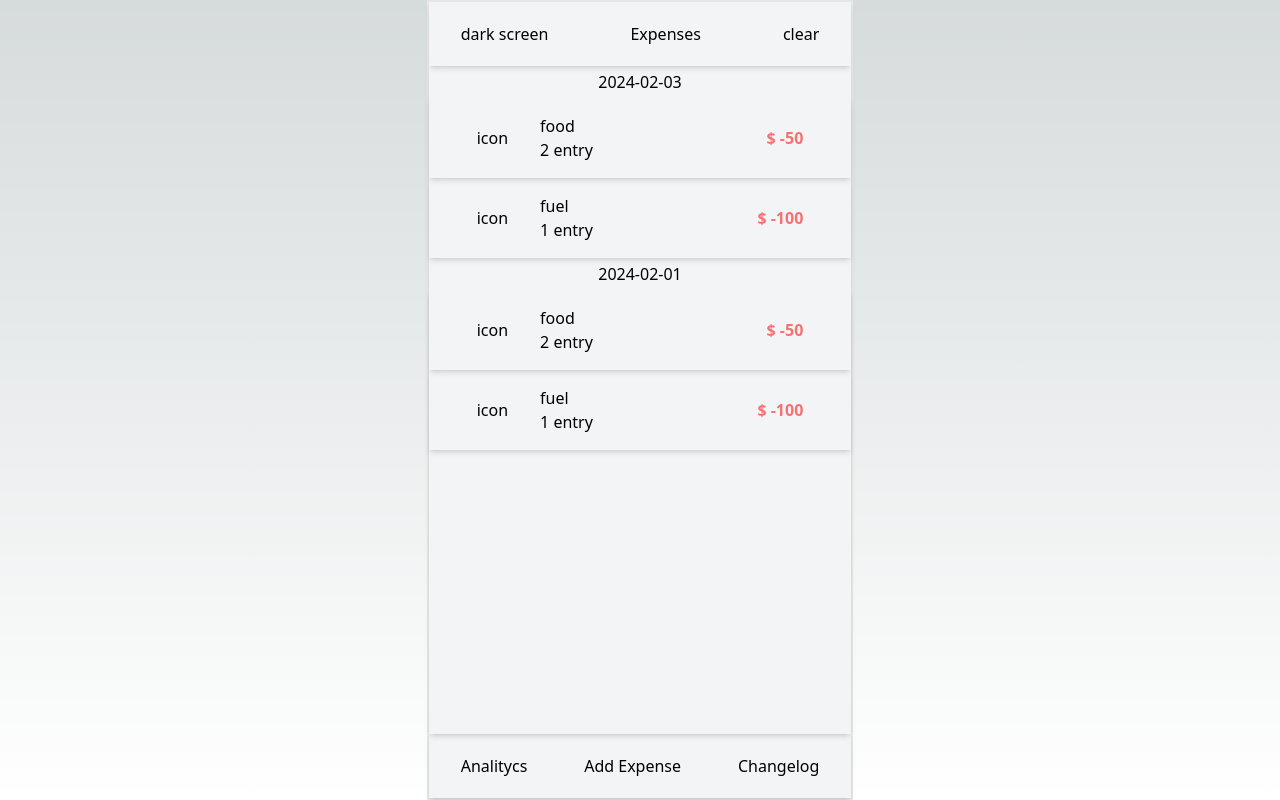
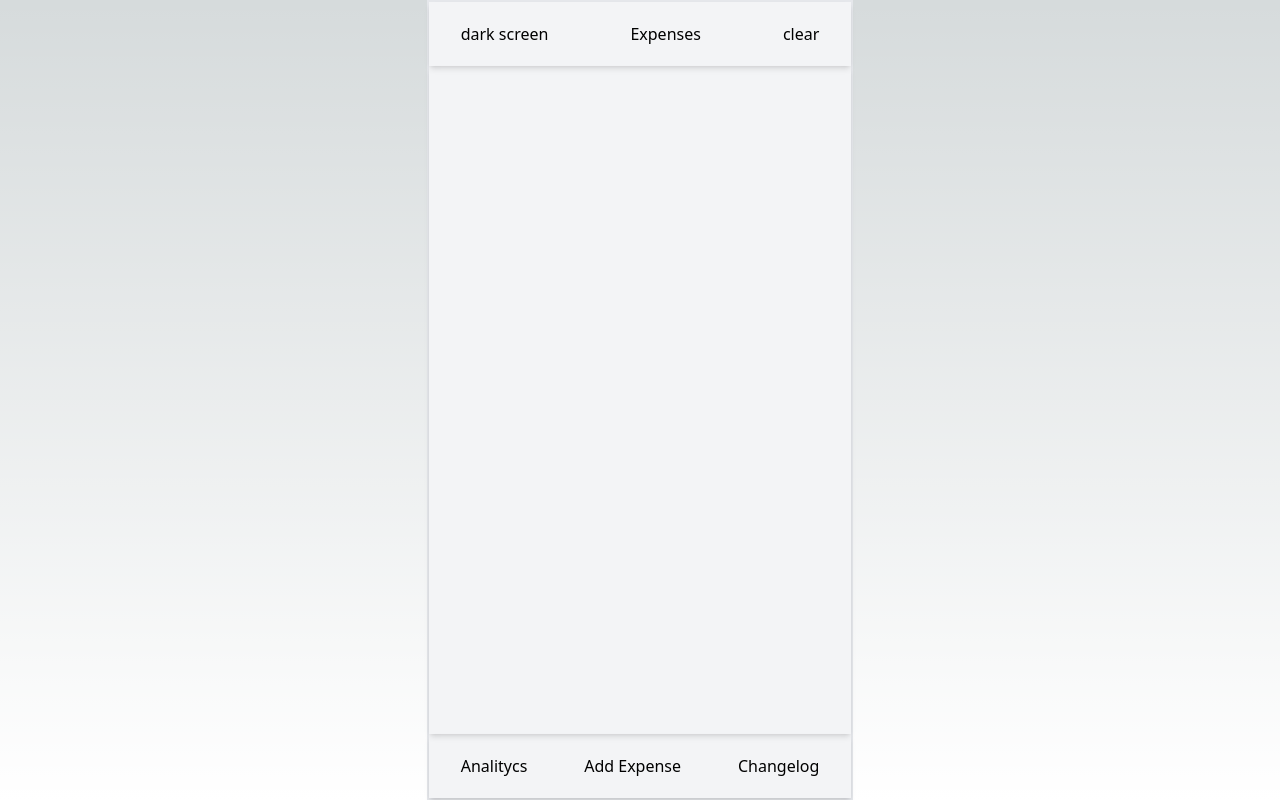
Before and after one commit to LukaszSinica/expense-list, a Next.js app: page / in a window 1280 px wide. Built offline with nearby package versions, Linux system fonts and the light colour scheme.

Commit message:
update
Adding reducer and context to the app,
Adding reducer to add expenses,
Adding reducer to clear expenses,
Adding data refreshing.

```diff
--- a/next.config.mjs
+++ b/next.config.mjs
@@ -1,4 +1,6 @@
 /** @type {import('next').NextConfig} */
-const nextConfig = {};
+const nextConfig = {
+    reactStrictMode: false,
+};
 
 export default nextConfig;
--- a/src/app/expenseProvider.tsx
+++ b/src/app/expenseProvider.tsx
@@ -1,16 +1,54 @@
 'use client'
-import React from 'react'
+import React, { useContext } from 'react'
+import { expenseReducer, initializer } from './expenseReducer'
+import { ExpenseDate } from './lib/expesneListTypes';
 
-export const ExpenseContext = React.createContext({})
+interface ExpenseState {
+  date: string;
+  category: string;
+  amount: number;
+  icon: string;
+}
+
+interface ExpenseContextType {
+  expenses: ExpenseState[];
+  addToExpense: (item: any) => void;
+  removeFromExpense: (item: any) => void;
+  clearExpense: () => void;
+  getExpenseList: () => ExpenseDate;
+}
+
+export const ExpenseContext = React.createContext<ExpenseContextType | undefined>(undefined);
 
 export default function ExpenseProvider({
   children,
 }: {
   children: React.ReactNode
 }) {
+  const [expenses, dispatch] = React.useReducer(expenseReducer, [], initializer)
+
+  const addToExpense = (item: any) => dispatch({ type: "ADD_TO_EXPENSE", item });
+  const removeFromExpense = (item: any) => dispatch({ type: "REMOVE_FROM_EXPENSE", item });
+  const clearExpense = () => dispatch({ type: "CLEAR_EXPENSE" });
+  const getExpenseList = () => expenses;
+
+  const value = { expenses, addToExpense, removeFromExpense, clearExpense, getExpenseList };
+
+  React.useEffect(() => {
+    localStorage.setItem("expenses", JSON.stringify(expenses))
+  }, [expenses])
 
   return (
-    <ExpenseContext.Provider value="dark">{children}</ExpenseContext.Provider>
+    <ExpenseContext.Provider value={value}>
+      {children}
+    </ExpenseContext.Provider>
   )
+}
 
-}
+export const useExpense = () => {
+  const context = useContext(ExpenseContext);
+  if (!context) {
+      throw new Error('useExpense must be used within an ExpenseProvider');
+  }
+  return context;
+};
--- a/src/app/expenseReducer.tsx
+++ b/src/app/expenseReducer.tsx
@@ -1,28 +1,64 @@
-const initialState: [] = [];
+import { ExpenseDate } from "./lib/expesneListTypes";
 
-export const initializer = (initialValue = initialState) =>
-    JSON.parse(localStorage.getItem('expenses') ?? '[]') || initialValue;
+const initialState: ExpenseDate[] = [];
+
+export const initializer = (initialValue = initialState) => {
+    if (typeof window !== "undefined") {
+        try {
+            const expenses = JSON.parse(localStorage.getItem('expenses') || '[]');
+            return expenses || initialValue; // Zwracaj expenses jeśli są, w przeciwnym razie initialValue
+        } catch (error) {
+            console.error("Failed to initialize state from localStorage", error);
+            return initialValue;
+        }
+    }
+    return initialValue;
+}
 
 export const expenseReducer = (state: any, action: any) => {
     switch (action.type) {
-        case "ADD_TO_EXPENSE":
-        return state.find((item: any) => item.name === action.item.name)
-            ? state.map((item: any) =>
-                item.name === action.item.name
-                ? {
-                    ...item,
-                    quantity: item.quantity + 1
-                    }
-                : item
-            )
-            : [...state, { ...action.item, quantity: 1 }];
+        case "ADD_TO_EXPENSE": {
+            const { date, category, amount, icon } = action.item;
+            const newState = { ...state };
 
-        case "REMOVE_FROM_EXPENSE":
-            return state.filter((item: any) => item.name !== action.item.name);
+            if (!newState[date]) {
+                newState[date] = {};
+            }
 
-        case "CLEAR_EXPENSE":
+            if (!newState[date][category]) {
+                newState[date][category] = { amount: 0, entries: 0, icon: icon };
+            }
+
+            newState[date][category].amount += amount;
+            newState[date][category].entries += 1;
+
+            localStorage.setItem('expenses', JSON.stringify(newState));
+
+            return newState;
+        }
+        case "REMOVE_FROM_EXPENSE": {
+            const { date, category, amount } = action.item;
+            const newState = { ...state };
+
+            if (newState[date] && newState[date][category]) {
+                newState[date][category].amount -= amount;
+                newState[date][category].entries -= 1;
+
+                if (newState[date][category].amount <= 0) {
+                    delete newState[date][category];
+                }
+            }
+            localStorage.setItem('expenses', JSON.stringify(newState));
+
+            return newState;
+        }
+        case "CLEAR_EXPENSE": {
+            localStorage.removeItem('expenses');
             return initialState;
-
+        }
+        case "GET_EXPENSE_LIST": {
+            return state;
+        }
         default:
             return state;
     }
@@ -33,12 +69,15 @@ export const addToExpense = (item: any) => ({
     item
 });
 
-
 export const removeFromExpense = (item: any) => ({
-    type: "REMOVE_FROM_CART",
+    type: "REMOVE_FROM_EXPENSE",
     item
 });
 
 export const clearExpense = () => ({
-    type: "CLEAR_CART"
+    type: "CLEAR_EXPENSE"
 });
+
+export const getExpenseList = () => ({
+    type: "GET_EXPENSE_LIST"
+});
--- a/src/app/lib/expenseListDataTest.tsx
+++ b/src/app/lib/expenseListDataTest.tsx
@@ -1,30 +1,20 @@
-interface ExpenseDetails {
+interface ExpenseTestDetails {
     amount: number;
     entries: number;
     icon: string | React.ReactElement
 }
 
-interface ExpenseCategory {
-    [category: string]: ExpenseDetails;
+interface ExpenseTestCategory {
+    [category: string]: ExpenseTestDetails;
 }
 
-interface ExpenseDay {
-    [day: string]: ExpenseCategory;
-}
-
-interface ExpenseMonth {
-    [month: string]: ExpenseDay;
-}
-
-interface ExpenseYear {
-    [year: string]: ExpenseMonth;
+interface ExpenseTestDate {
+    [date: string]: ExpenseTestCategory;
 }
 
 
-export const expenseListDataTest: ExpenseYear = {
-    "2024": {
-        "02": {
-            "03": {
+export const expenseListDataTest: ExpenseTestDate = {
+    "2024-02-03": {
         "food": {
             "amount": 50,
             "entries": 2,
@@ -36,55 +26,34 @@ export const expenseListDataTest: ExpenseYear = {
             "icon": "fuel_icon",
         }
     },
-            "01": {
-                "food": {
-                    "amount": 50,
-                    "entries": 2,
-                    "icon": "food_icon",
-                },
-                "fuel": {
-                    "amount": 100,
-                    "entries": 1,
-                    "icon": "fuel_icon",
-                }
-            },
-        },
-    },
 }
 
 export const getTestData = () => {
     return (
         <>
-            {(Object.keys(expenseListDataTest).map(year =>
-                Object.keys(expenseListDataTest[year]).map(month =>
-                    Object.keys(expenseListDataTest[year][month]).map(day => (
-                        <div key={`${year}-${month}-${day}`} className="flex flex-col w-100 items-center">
-                                <div className="flex h-8 items-center">{`${year}-${month}-${day}`}</div>
-                                {Object.keys(expenseListDataTest[year][month][day]).map(category => (
+            {(Object.keys(expenseListDataTest).map(date => (
+                <div key={date} className="flex flex-col w-100 items-center">
+                    <div className="flex h-8 items-center">{date}</div>
+                    {Object.keys(expenseListDataTest[date]).map(category => (
                         <div key={category} className="flex justify-between shadow-gray shadow-md px-12 py-4 hover:bg-gray-200 w-full">
                             <div className="flex grow-1">
-                                            <div className="self-center">icon</div>
+                                <div className="self-center">{expenseListDataTest[date][category].icon}</div>
                                 <div className="px-8">
                                     <div className="font-medium">
                                         {category}
                                     </div>
                                     <div className="font-extralight">
-                                                    {expenseListDataTest[year][month][day][category].entries} entry
+                                        {expenseListDataTest[date][category].entries} entry
                                     </div>
                                 </div>
                             </div>
                             <div className="self-center text-red-400 font-semibold">
-                                            $ -{expenseListDataTest[year][month][day][category].amount}
+                                $ -{expenseListDataTest[date][category].amount}
                             </div>
                         </div>
                     ))}
                 </div>
-                        )
-                    )
-            )
-            ))
-            }
+            )))}
         </>
     )
-    return
 }
--- /dev/null
+++ b/src/app/lib/getExpenseList.tsx
@@ -0,0 +1,42 @@
+"use client"
+import { useExpense } from "@/app/expenseProvider";
+import React from "react";
+import { ExpenseDate } from "./expesneListTypes";
+
+export const getExpense = () => {
+    const { getExpenseList } = useExpense();
+    const expense = getExpenseList();
+    const [ expenseList, setExpenseList ] = React.useState<ExpenseDate>({})
+
+    React.useEffect(() => {
+        setExpenseList(expense);
+    }, [expense])
+
+    return (
+        <>
+            {(Object.keys(expenseList).map(date => (
+                <div key={date} className="flex flex-col w-100 items-center">
+                    <div className="flex h-8 items-center">{date}</div>
+                    {Object.keys(expenseList[date]).map(category => (
+                        <div id={category} key={category} className="flex justify-between shadow-gray shadow-md px-12 py-4 hover:bg-gray-200 w-full">
+                            <div className="flex grow-1">
+                                <div className="self-center">{expenseList[date][category].icon}</div>
+                                <div className="px-8">
+                                    <div className="font-medium">
+                                        {category}
+                                    </div>
+                                    <div className="font-extralight">
+                                        {expenseList[date][category].entries} entry
+                                    </div>
+                                </div>
+                            </div>
+                            <div className="self-center text-red-400 font-semibold">
+                                $ -{expenseList[date][category].amount}
+                            </div>
+                        </div>
+                    ))}
+                </div>
+            )))}
+        </>
+    )
+}
--- a/src/app/page.tsx
+++ b/src/app/page.tsx
@@ -3,6 +3,7 @@ import Header from "@/components/header";
 import ExpenseList from "@/components/expenseList";
 
 export default function Home() {
+
   return (
     <main className="md:border-2 sm:border-0 bg-gray-100 md:w-1/3 sm:w-full h-screen flex flex-col justify-between">
       <Header/>
--- a/src/components/expenseList.tsx
+++ b/src/components/expenseList.tsx
@@ -1,42 +1,12 @@
 "use client"
-import { expenseListDataTest, getTestData } from '@/app/lib/expenseListDataTest'
-import React, { useEffect, useState } from 'react'
-interface Expense {
-  type: string;
-  amount: number;
-  entry: string;
-}
+import { getTestData } from '@/app/lib/expenseListDataTest';
+import { getExpense } from '@/app/lib/getExpenseList';
+import React from 'react'
+
 export default function ExpenseList() {
-  const [expenses, setExpenses] = useState<Expense[]>([]);
-  useEffect(() => {
-    let storedExpenses: Expense[] = [];
-    try {
-      storedExpenses = JSON.parse(localStorage.getItem('expenses') ?? '[]');
-    } catch (error) {
-      console.error("Error parsing 'expenses':", error);
-    }
-
-    setExpenses(storedExpenses);
-  }, []);
-
-  const expenseListData = expenses.map((expense, key) =>
-    <div key={key} className="flex justify-between shadow-gray shadow-md px-12 py-4 hover:bg-gray-200">
-      <div className="flex grow-1">
-        <div className="self-center">icon</div>
-        <div className="px-8">
-          <div className="font-medium">
-            {expense.type}
-          </div>
-          <div className="font-extralight">
-            {expense.entry} entry
-          </div>
-        </div>
-      </div>
-      <div className="self-center text-red-400 font-semibold">$ -{expense.amount}</div>
-    </div>
-  )
-
   return (
-    <main className="flex-grow shadow-gray shadow-md">{getTestData()}</main>
+    <main className="flex-grow shadow-gray shadow-md">
+      {getExpense()}
+    </main>
   )
 }
```
Also changed, not shown: src/app/lib/expesneListTypes.tsx (+14 -0 lines), src/components/addExpense.tsx (+19 -13 lines), src/components/clearExpenses.tsx (+3 -7 lines). Lines whose indentation alone changed are shown as unchanged.
